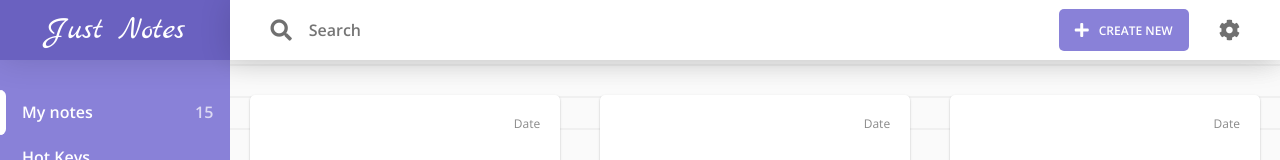
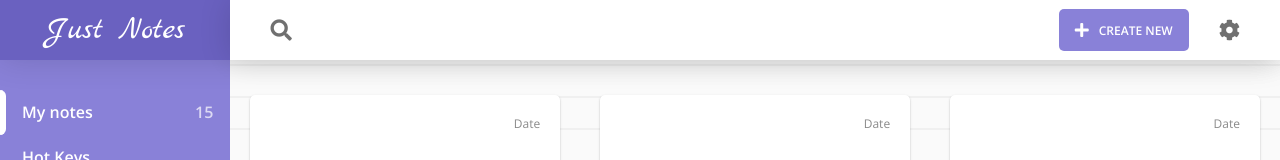
Before and after one commit to UdacityMobileWebScholarship/just-notes, a React (Create React App) app in the folder client/: page / in a window 1280 px wide. Shown: the top 160 px of the page. Built offline with nearby package versions, Linux system fonts and the light colour scheme.

Commit message:
Added searchfield in mobile view

```diff
--- a/client/src/components/partial/Navbar/navbar.css
+++ b/client/src/components/partial/Navbar/navbar.css
@@ -38,8 +38,21 @@
     background-color: var(--white-100);
     box-shadow: 0 0 32px 0 rgba(0, 0, 0, 0.14);
 }
+#searchIcon:hover {
+    color: var(--primary-color);
+}
 #searchForm > input[type=text] {
-    display: none;
+    /*display: none;*/
+    position: fixed;
+    top: 0;
+    left: 0;
+    right: 0;
+    width: 100vw;
+    height: 60px;
+    padding-left: 25px;
+    padding-right: 25px;
+    border: none;
+    outline: none;
     font-weight: 600;
     color: var(--brownish-grey);
     line-height: 17px;
@@ -75,7 +88,7 @@
         display: flex;
     }
     #searchForm > input[type=text] {
-        display: none;
+        /*display: none;*/
     }
     #addNoteBtn {
         display: flex;
@@ -91,7 +104,7 @@
         display: flex;
     }
     #searchForm > input[type=text] {
-        display: none;
+        /*display: none;*/
     }
     #addNoteBtn {
         display: flex;
@@ -122,12 +135,19 @@
         color: var(--black);
         margin-right: 15px;
     }
+    #searchIcon:hover {
+        color: var(--black);
+        opacity: 0.7;
+    }
     #searchForm > input[type=text] {
+        position: relative;
         display: flex;
         height: 50px;
+        padding-left: 0;
+        padding-right: 0;
         color: var(--brownish-grey);
         outline: none;
-        border:none;
+        border: none;
         width: 100%;
         transition: all 0.3s cubic-bezier(.25,.8,.25,1);
     }
--- a/client/src/components/partial/Navbar/navbar.js
+++ b/client/src/components/partial/Navbar/navbar.js
@@ -2,6 +2,46 @@ import React, { Component } from "react";
 import "./navbar.css";
 
 class Navbar extends Component {
+  state = {
+    searchVisible: false
+  };
+
+  isMobile = () => {
+    const width = window.innerWidth;
+
+    if (width >= 992) {
+      this.setState({ searchVisible: true });
+      return false;
+    } else {
+      this.setState({ searchVisible: false });
+      return true;
+    }
+  };
+
+  onSearchButtonClick = event => {
+    if (this.isMobile()) {
+      if (this.state.searchVisible) {
+        this.setState({ searchVisible: false });
+      } else {
+        this.setState({ searchVisible: true });
+      }
+    } else {
+      event.preventDefault();
+    }
+  };
+
+  componentWillMount() {
+    this.isMobile();
+  }
+
+  componentDidMount() {
+    window.addEventListener("resize", this.isMobile);
+  }
+
+  componentWillUnmount() {
+    window.addEventListener("resize", this.isMobile);
+  }
+
   render() {
     return (
       <div id="navContainer">
@@ -10,10 +50,12 @@ class Navbar extends Component {
         </div>
         <div id="searchbar">
           <div id="searchForm">
-            <div id="searchIcon">
+            <div id="searchIcon" onClick={this.onSearchButtonClick}>
               <i className="fas fa-search fa-lg" />
             </div>
-            <input type="text" placeholder="Search" />
+            {this.state.searchVisible ? (
+              <input type="text" placeholder="Search" />
+            ) : null}
           </div>
           <button id="addNoteBtn" type="button">
             <i className="fas fa-plus fa-lg" />
```
Also changed, not shown: package.json (+20 -4 lines), 2 other files (tests, documents, lock files or other folders).
